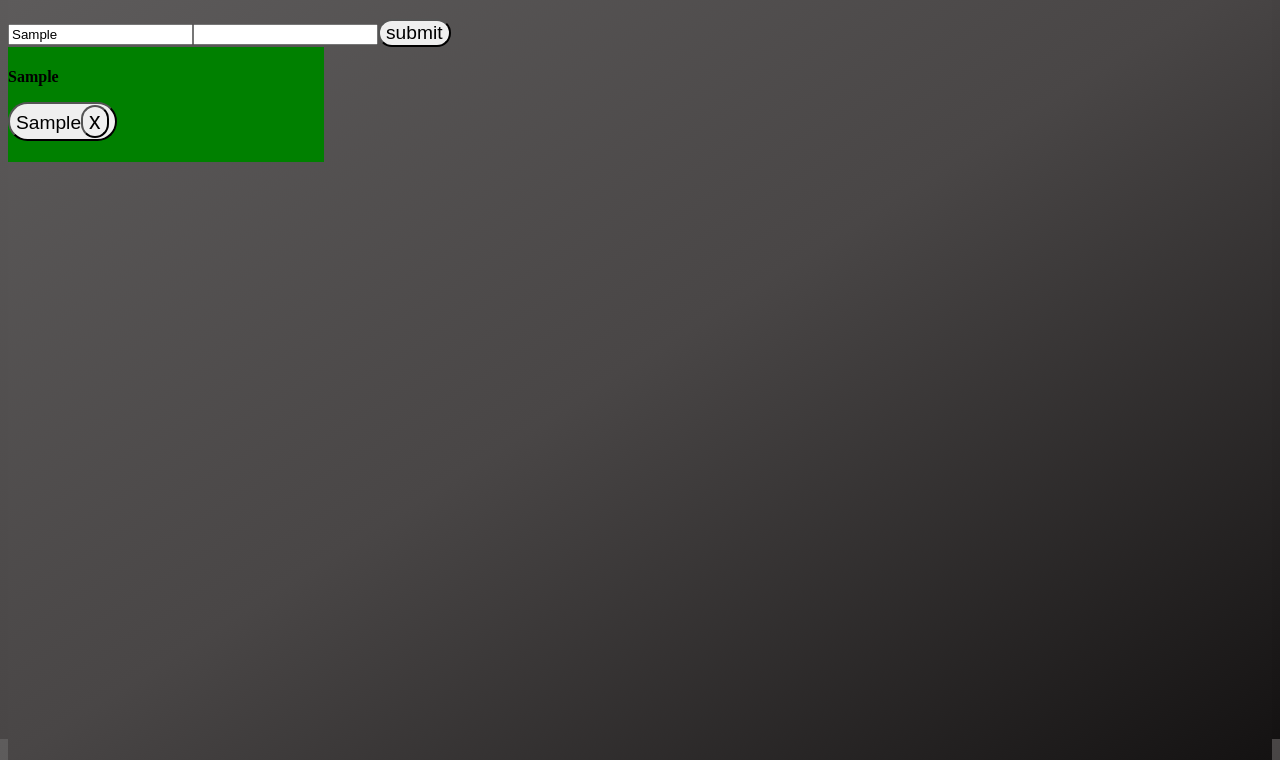
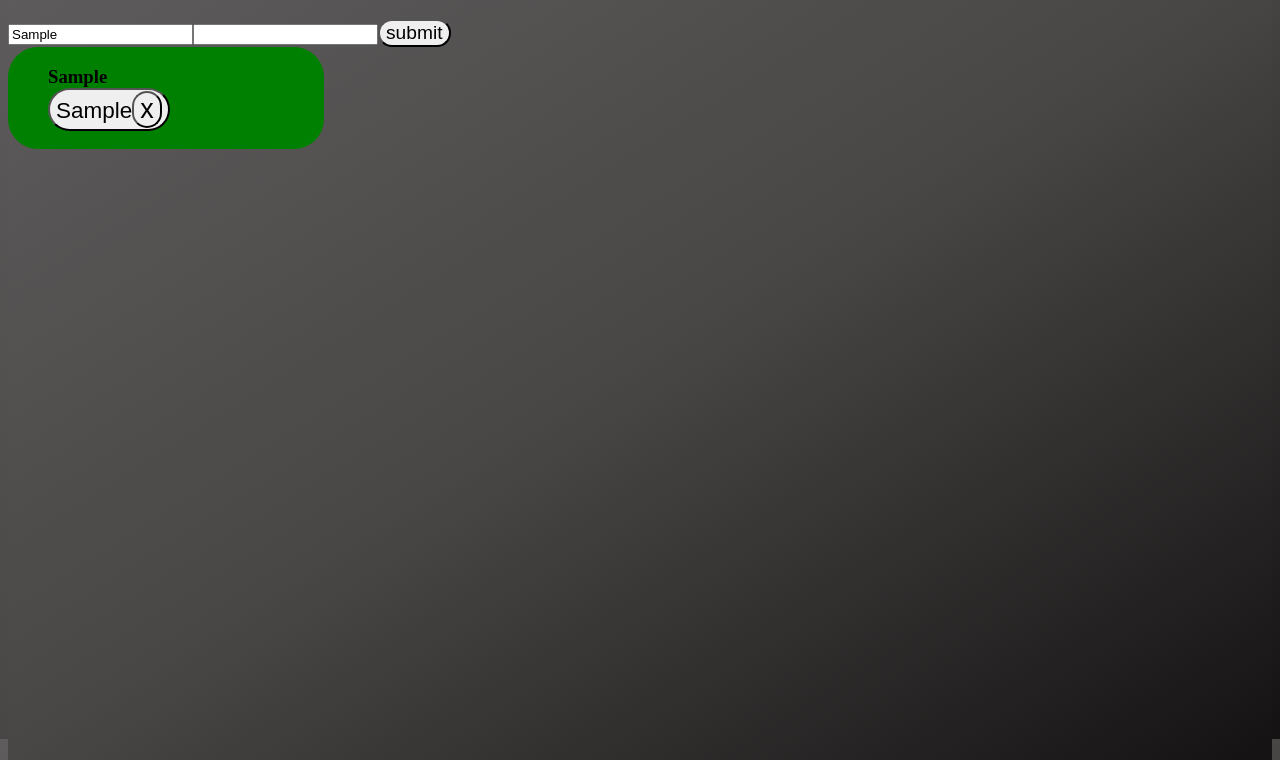
Before and after one commit to TimothySmith66/ListMeUp, a plain HTML site: page index.html in a window 1280 px wide. Both pictures are taken after typing "Sample", "Sample" into the empty fields and a click on the button "submit". Shown: the part 61-821 px from the top of the page. Drawn offline with Linux system fonts and the light colour scheme.

Commit message:
More work on the code. If not previously mentioned, list maker is now able to create 7 lists. However, I am currently working on the CSS and positioning of these columns. Delete button needs updating after all the modifications.

```diff
--- a/indexedDb.js
+++ b/indexedDb.js
@@ -1,3 +1,5 @@
+import { array1, array2, array3, array4, array5, array6, array7 } from "./list";
+
 const dbName = "ListArray";
 var request = window.indexedDB.open(dbName);
 // console.log(request);
--- a/list.css
+++ b/list.css
@@ -2,71 +2,51 @@ html,body{
     height: 100%;
     background-color: gray;
     background: linear-gradient(to bottom right, rgb(94, 92, 92) , rgb(73, 70, 70) ,#141212 );
-}
-.AddButton{
+}.AddButton{
     background-color: rgb(5, 148, 52);
     float: left;
-}
-button{
+}button{
    border-radius: 50px;
    font-size: larger;
-}
-.gridDiv{
+}.gridDiv{
    display: grid;
    grid-template-columns: repeat(3,1fr);
    grid-gap: 1em;
-}
-#newListItem{
-
-
-
-    text-align: center;
-
-}
-output{
-    border: 1px solid black;
-    width: 200px;
-    height: 100px;
-}
-
-.item{
+   height: 100%;
+}.item{
 
     color: black;
-}
-.delete {
+}.delete {
     border: black;
     color: rgb(29, 29, 185)
-}
-#listItem{
+}#listItem{
     background-color: rgb(17, 108, 226);
 
-}
-
-.column1 {width: 25%;
+}column{
+    border-radius: 30px;
+    height: 100px;
+}.column1{width: 25%;
     background: green;
     float: left;
-
-}
-.column2 {
+    height: 100%;
+}.column2{
     width: 25%;
     background: red;
     float: left;
 
-}
-.column3 {
+
+}.column3 {
     width: 25%;
     background: blue;
     float: left;
 
 
-}
-.column4 {
+}.column4 {
     width: 25%;
     background: purple;
     float: left;
 
-}
-.column5 {
+}.column5 {
     width: 25%;
     background: orange;
     float: left;
@@ -81,4 +61,12 @@ output{
     background: indigo;
     float: left;
 
+}ul {
+    list-style-type: none;
+    padding-left: 0;
+    margin: 0;
 }
+.listedName {
+    padding-left:40px;
+
+}
--- a/list.js
+++ b/list.js
@@ -55,33 +55,34 @@ AddButton.addEventListener("click", addElement);
 
 function loopInterface() {
   gridDiv.innerHTML = "";
-  for (j = 1; j < 8; j++) {
-    var column = document.createElement("div");
+  for (j = 1; j < A; j++) {
+    var column = document.createElement("column");
     column.setAttribute("class", `column${j}`);
     gridDiv.appendChild(column);
     let arrayJ = eval(`array${j}`);
     console.log(arrayJ);
-    var t = document.createElement("h4");
+    var t = document.createElement("h3");
+    t.setAttribute("class", "listedName");
     gridDiv.appendChild(column);
-    t.innerHTML = listName.value;
+    t.innerHTML = arrayJ._ListName;
     for (i = 0; i < arrayJ._array.length; i++) {
-      var p = document.createElement("p");
+      var li = document.createElement("li");
       console.log(column);
       const outputElement = document.createElement("button");
       outputElement.setAttribute("id", "ListItem");
-
-      p.setAttribute("class", "item");
+      var ul = document.createElement("ul");
+      li.setAttribute("class", "item");
       console.log(eval(`array${j}`));
-      outputElement.innerHTML = eval(`array${j}`)._array;
+      outputElement.innerHTML = eval(`array${j}`)._array[i];
       var deleteBtn = document.createElement("button");
       deleteBtn.innerHTML = "x";
       outputElement.appendChild(deleteBtn);
-      p.appendChild(outputElement);
-      p.setAttribute("class", "item");
+      li.appendChild(outputElement);
+      li.setAttribute("class", "item");
       deleteBtn.setAttribute("id", `delete${i}`);
       deleteBtn.addEventListener("click", deleteCurrent);
-      // var columnJ = document.getElementsByClassName(`column${j}`);
-      t.appendChild(p);
+      ul.appendChild(li);
+      t.appendChild(ul);
       column.appendChild(t);
       listItem.value = "";
       console.log(array1, array2, array3, array4, array5, array6, array7);
@@ -106,11 +107,11 @@ function addElement() {
     window[ArrayA]._array.push(listItem.value);
     A++;
     loopInterface();
-    console.log("1");
+    console.log(A);
   } else if (listName.value == array1._ListName) {
     array1._array.push(listItem.value);
     console.log(listItem.value);
-    outputList.innerHTML = "";
+
     listName.innerHTML = "";
     loopInterface();
     console.log("2");
@@ -118,42 +119,42 @@ function addElement() {
   } else if (listName.value == array2._ListName) {
     array2._array.push(listItem.value);
     console.log(listItem.value);
-    outputList.innerHTML = "";
+
     listName.innerHTML = "";
     loopInterface();
     console.log("3");
   } else if (listName.value == array3._ListName) {
     array3._array.push(listItem.value);
     console.log(listItem.value);
-    outputList.innerHTML = "";
+
     listName.innerHTML = "";
     loopInterface();
     console.log("3");
   } else if (listName.value == array4._ListName) {
     array4._array.push(listItem.value);
     console.log(listItem.value);
-    outputList.innerHTML = "";
+
     listName.innerHTML = "";
     loopInterface();
     console.log("3");
   } else if (listName.value == array5._ListName) {
     array5._array.push(listItem.value);
     console.log(listItem.value);
-    outputList.innerHTML = "";
+
     listName.innerHTML = "";
     loopInterface();
     console.log("3");
   } else if (listName.value == array6._ListName) {
     array6._array.push(listItem.value);
     console.log(listItem.value);
-    outputList.innerHTML = "";
+
     listName.innerHTML = "";
     loopInterface();
     console.log("3");
   } else if (listName.value == array7._ListName) {
     array7._array.push(listItem.value);
     console.log(listItem.value);
-    outputList.innerHTML = "";
+
     listName.innerHTML = "";
     loopInterface();
     console.log("3");
@@ -162,7 +163,7 @@ function addElement() {
 
     array1._array.push(listItem.value);
     console.log(listItem.value);
-    outputList.innerHTML = "";
+
     listName.innerHTML = "";
     loopInterface(array1._ListName);
     console.log("4");
@@ -174,7 +175,7 @@ function addElement() {
 function deleteCurrent() {
   // deleteBtn.className var p = document.createElement("p");
 
-  outputList.innerHTML = "";
+  //.innerHTML = "";
   var selected = this.id.slice(6, 7);
   outputArray.splice(selected, 1);
   loopInterface();
```
